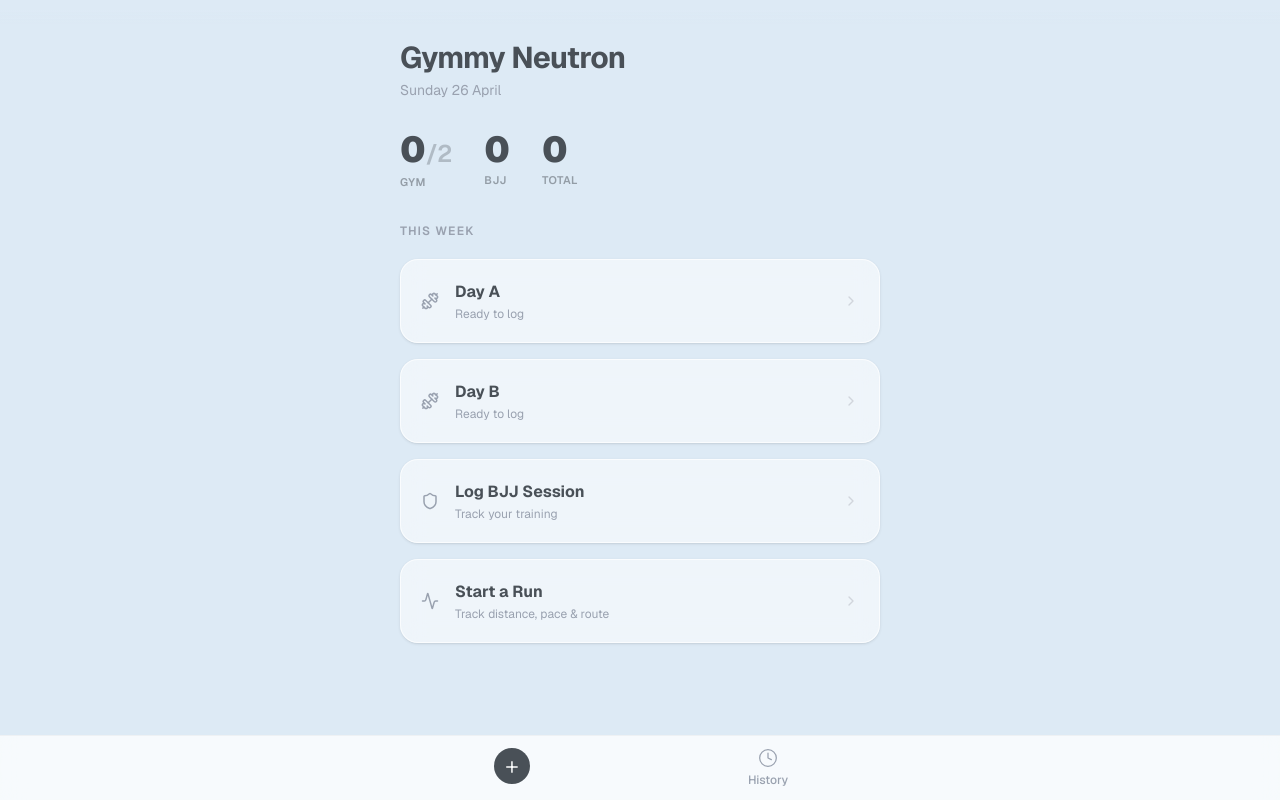
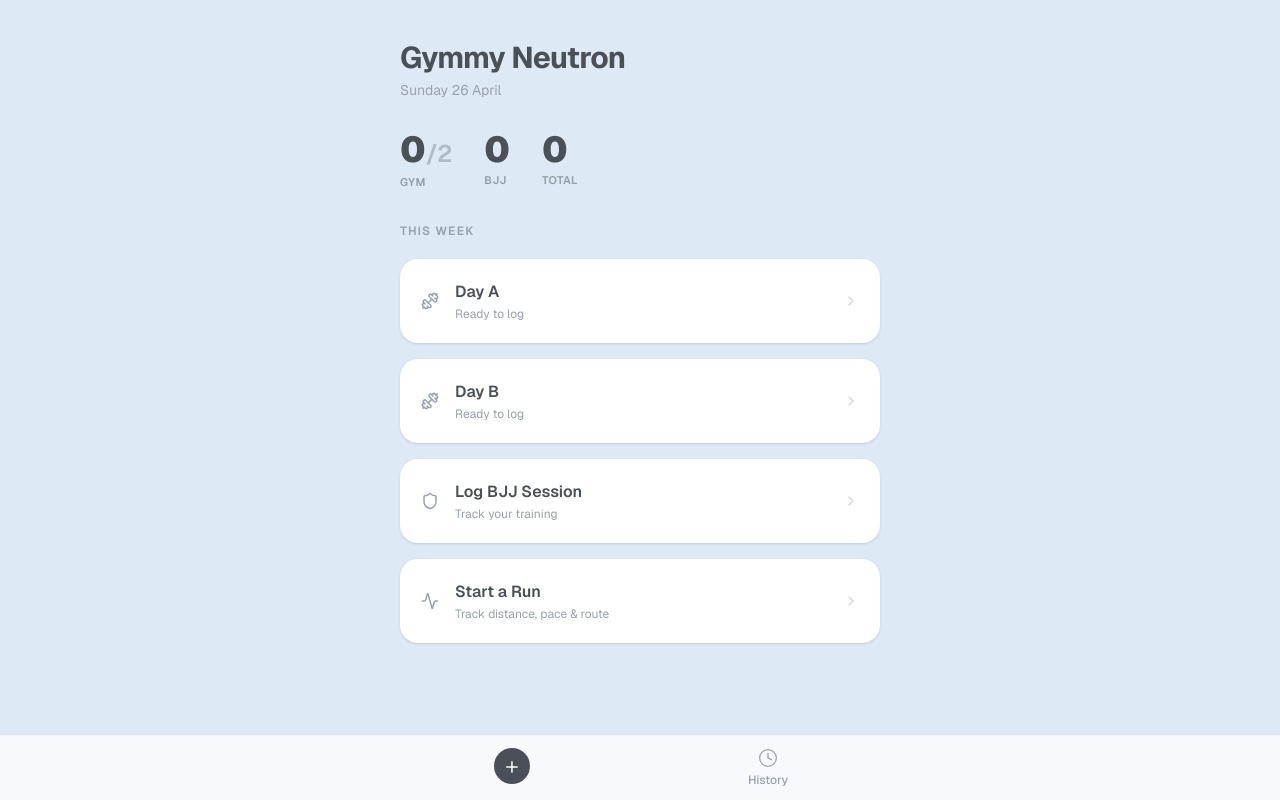
Before and after one commit to majinblazeroid/gymmy-neutron-app, a Next.js app: page / in a window 1280 px wide. Built offline with nearby package versions, Linux system fonts and the light colour scheme; no server answers; the database is empty.

Commit message:
Revert "Home page: translucent frosted glass buttons, bolder text"
This reverts commit d638ee08d4d04ef81989b033ac9a69d06526e2a2.

```diff
--- a/app/page.tsx
+++ b/app/page.tsx
@@ -20,13 +20,6 @@ interface RunSession {
   duration_seconds: number | null;
   distance_meters: number | null;
 }
-
-const CARD = {
-  background: "rgba(255,255,255,0.52)",
-  backdropFilter: "blur(12px)",
-  WebkitBackdropFilter: "blur(12px)",
-  border: "1px solid rgba(255,255,255,0.70)",
-} as const;
 
 export default function Dashboard() {
   const { data } = useSWR<WeekStatus>("/api/workouts/week", fetcher);
@@ -67,11 +60,11 @@ export default function Dashboard() {
           <DayRow day="B" done={weekStatus.dayB.done} date={weekStatus.dayB.date} />
 
           <Link href="/bjj">
-            <div className="rounded-2xl px-5 py-5 flex items-center justify-between shadow-sm active:opacity-70 transition-opacity" style={CARD}>
+            <div className="bg-white rounded-2xl px-5 py-5 flex items-center justify-between shadow-sm border border-white/80">
               <div className="flex items-center gap-4">
                 <Shield size={18} className="text-gray-400 flex-shrink-0" />
                 <div>
-                  <p className="font-bold text-[#495057] text-base">Log BJJ Session</p>
+                  <p className="font-semibold text-[#495057] text-base">Log BJJ Session</p>
                   <p className="text-gray-400 text-xs mt-0.5">
                     {weekStatus.bjjCount > 0
                       ? `${weekStatus.bjjCount} session${weekStatus.bjjCount !== 1 ? "s" : ""} this week`
@@ -84,11 +77,11 @@ export default function Dashboard() {
           </Link>
 
           <Link href="/run">
-            <div className="rounded-2xl px-5 py-5 flex items-center justify-between shadow-sm active:opacity-70 transition-opacity" style={CARD}>
+            <div className="bg-white rounded-2xl px-5 py-5 flex items-center justify-between shadow-sm border border-white/80 active:opacity-80 transition-opacity">
               <div className="flex items-center gap-4">
                 <Activity size={18} className="text-gray-400 flex-shrink-0" />
                 <div>
-                  <p className="font-bold text-[#495057] text-base">Start a Run</p>
+                  <p className="font-semibold text-[#495057] text-base">Start a Run</p>
                   <p className="text-gray-400 text-xs mt-0.5">
                     {lastRun
                       ? `Last: ${formatDistance(lastRun.distance_meters ?? 0, unit)} ${unit}${lastRun.duration_seconds ? ` · ${formatDuration(lastRun.duration_seconds)}` : ""}`
@@ -123,11 +116,11 @@ function DayRow({ day, done, date }: { day: "A" | "B"; done: boolean; date?: str
   if (done) {
     return (
       <Link href={`/workout?day=${day}&view=true`}>
-        <div className="rounded-2xl px-5 py-5 flex items-center justify-between shadow-sm opacity-55" style={CARD}>
+        <div className="bg-white rounded-2xl px-5 py-5 flex items-center justify-between shadow-sm border border-white/80 opacity-55">
           <div className="flex items-center gap-4">
             <CheckCircle size={18} className="text-green-500 flex-shrink-0" />
             <div>
-              <p className="font-bold text-gray-700 text-base">Day {day}</p>
+              <p className="font-semibold text-gray-700 text-base">Day {day}</p>
               <p className="text-gray-400 text-xs mt-0.5">{date ? `Done ${date}` : "Completed"}</p>
             </div>
           </div>
@@ -142,11 +135,11 @@ function DayRow({ day, done, date }: { day: "A" | "B"; done: boolean; date?: str
       href={`/workout?day=${day}`}
       onClick={() => { try { localStorage.removeItem("gymmy_workout_draft"); } catch {} }}
     >
-      <div className="rounded-2xl px-5 py-5 flex items-center justify-between shadow-sm active:opacity-70 transition-opacity" style={CARD}>
+      <div className="bg-white rounded-2xl px-5 py-5 flex items-center justify-between shadow-sm border border-white/80 active:opacity-80 transition-opacity">
         <div className="flex items-center gap-4">
           <Dumbbell size={18} className="text-gray-400 flex-shrink-0" />
           <div>
-            <p className="font-bold text-[#495057] text-base">Day {day}</p>
+            <p className="font-semibold text-[#495057] text-base">Day {day}</p>
             <p className="text-gray-400 text-xs mt-0.5">Ready to log</p>
           </div>
         </div>
```
